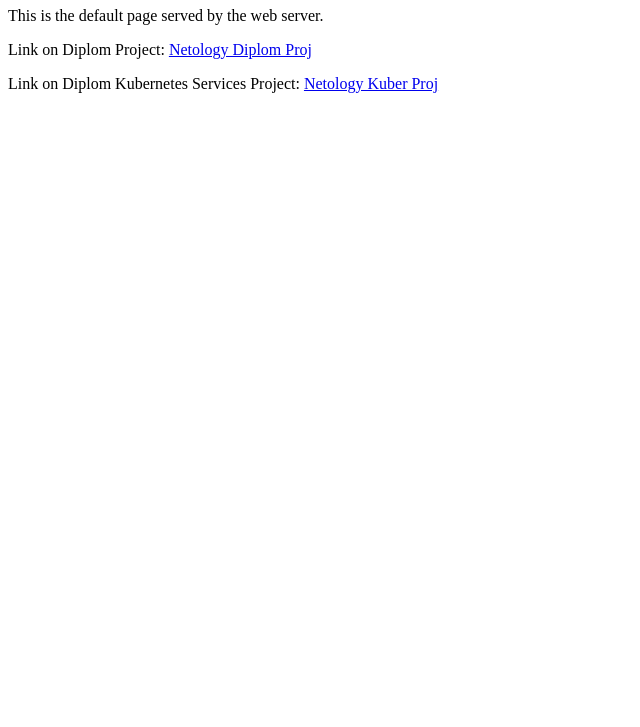
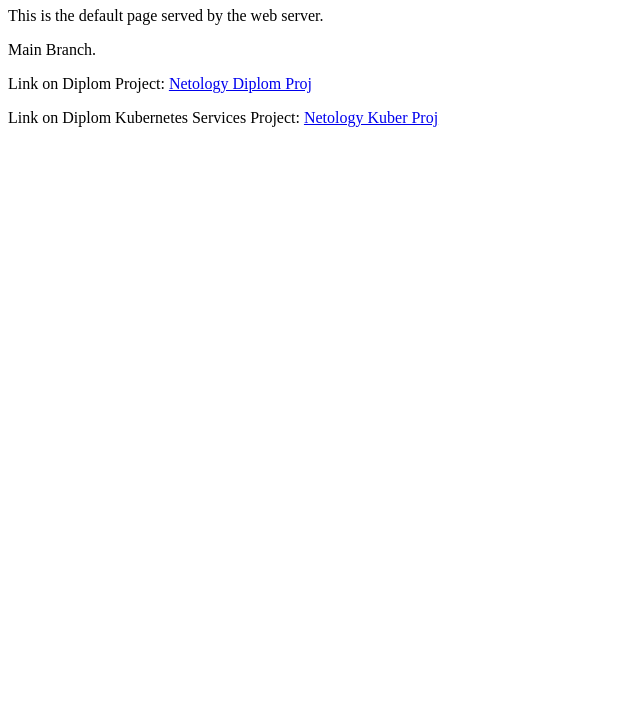
Before and after one commit to Borschik27/diplom-kube-svc, a plain HTML site: page app/index.html in a window 1280 px wide. Shown: the part 73-800 px from the top of the page, without its empty margins (0-640 px from the left). Drawn offline with Linux system fonts and the light colour scheme.

Commit message:
update main

```diff
--- a/app/index.html
+++ b/app/index.html
@@ -8,6 +8,7 @@
 <body>
     <h1>Welcome Sypchik!</h1>
     <p>This is the default page served by the web server.</p>
+    <p>Main Branch.</p>
     <p>Link on Diplom Project: <a href="https://github.com/Borschik27/diplom">Netology Diplom Proj</a></p>
     <p>Link on Diplom Kubernetes Services Project: <a href="https://github.com/Borschik27/diplom-kube-svc">Netology Kuber Proj</a></p>
 </body>
```
Also changed, not shown: 1 other file.
